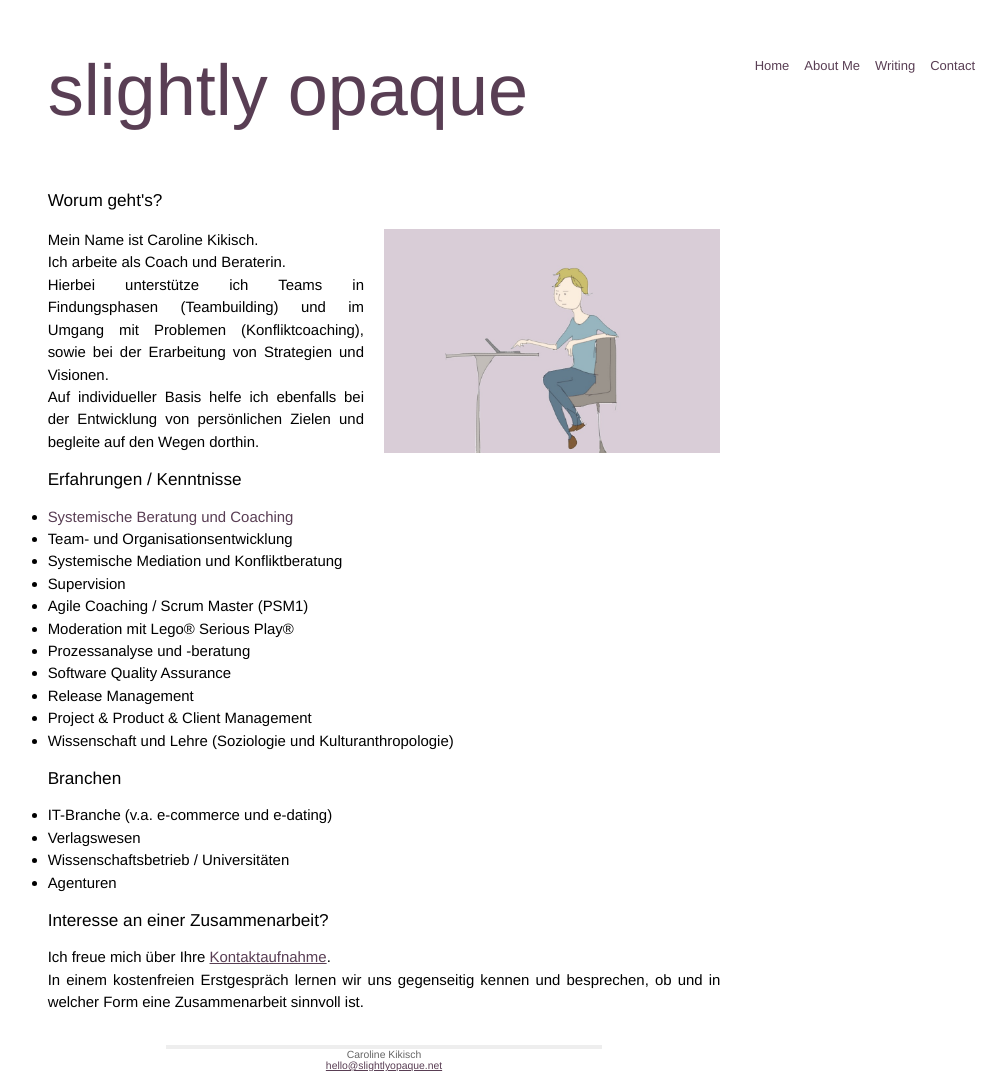
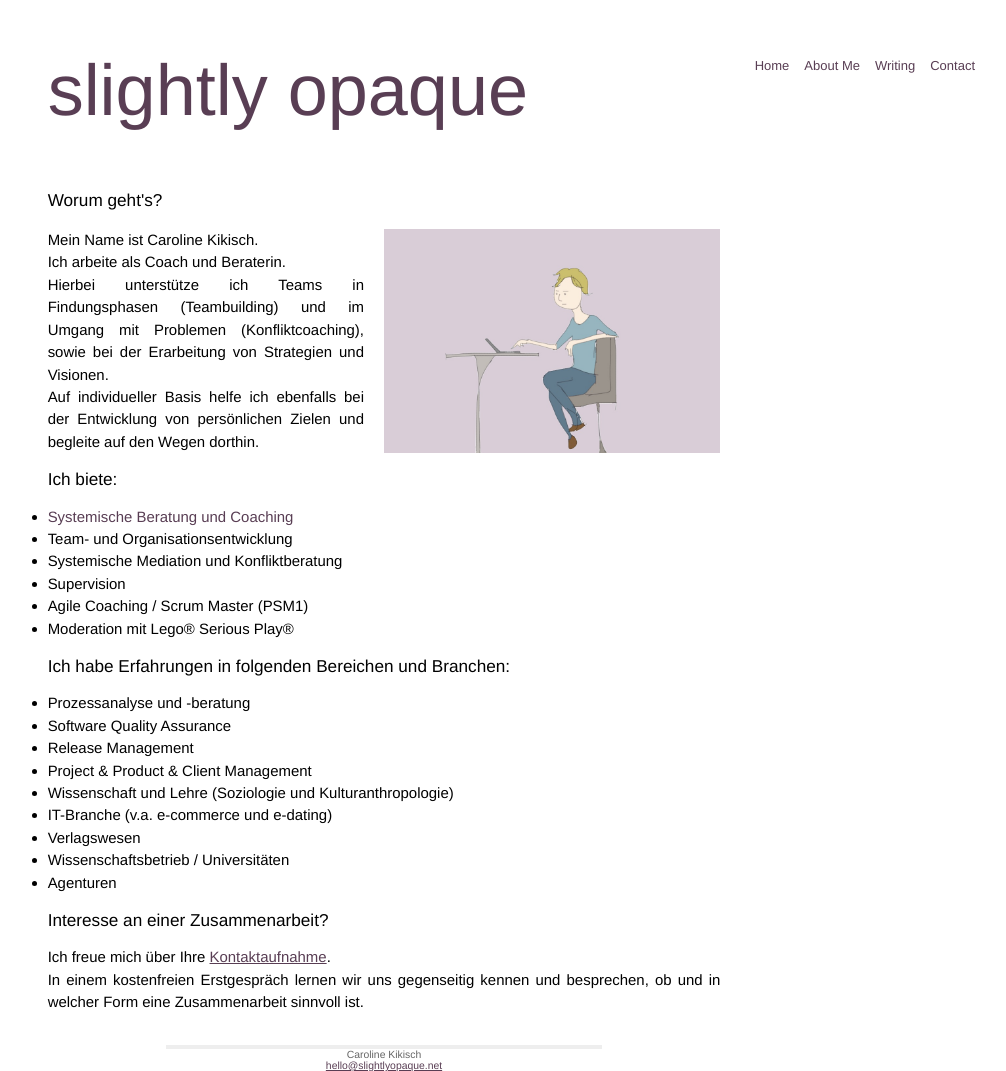
Before and after one commit to slightlyopaque/slightlyopaque_old.github.io, a Jekyll site: the page built from About.html, in a window 1280 px wide. Shown: the whole page, without its empty margins (256-1262 px from the left). Built offline with Jekyll 4.4.1, drawn with Linux system fonts in a browser that asks for light colours.

Commit message:
richtige Aboutme bla

```diff
--- a/About.html
+++ b/About.html
@@ -17,7 +17,7 @@ Hierbei unterstütze ich Teams in Findungsphasen (Teambuilding) und im Umgang mi
 Auf individueller Basis helfe ich ebenfalls bei der Entwicklung von persönlichen Zielen und begleite auf den Wegen dorthin.
 </p>
 
-<h2>Erfahrungen / Kenntnisse</h2>
+<h2>Ich biete:</h2>
 <ul>
     <li><a href="/Coaching.html" >Systemische Beratung und Coaching</a></li>
     <li>Team- und Organisationsentwicklung</li>
@@ -25,15 +25,15 @@ Auf individueller Basis helfe ich ebenfalls bei der Entwicklung von persönliche
     <li>Supervision</li>
     <li>Agile Coaching / Scrum Master (PSM1)</li>
     <li>Moderation mit Lego® Serious Play®</li>
+</ul>
+
+<h2>Ich habe Erfahrungen in folgenden Bereichen und Branchen:</h2>
+<ul>
     <li>Prozessanalyse und -beratung</li>
     <li>Software Quality Assurance</li>
     <li>Release Management</li>
     <li>Project & Product & Client Management</li>
     <li>Wissenschaft und Lehre (Soziologie und Kulturanthropologie)</li>
-</ul>
-
-<h2>Branchen</h2>
-<ul>
     <li>IT-Branche (v.a. e-commerce und e-dating)</li>
     <li>Verlagswesen</li>
     <li>Wissenschaftsbetrieb / Universitäten</li>
```
